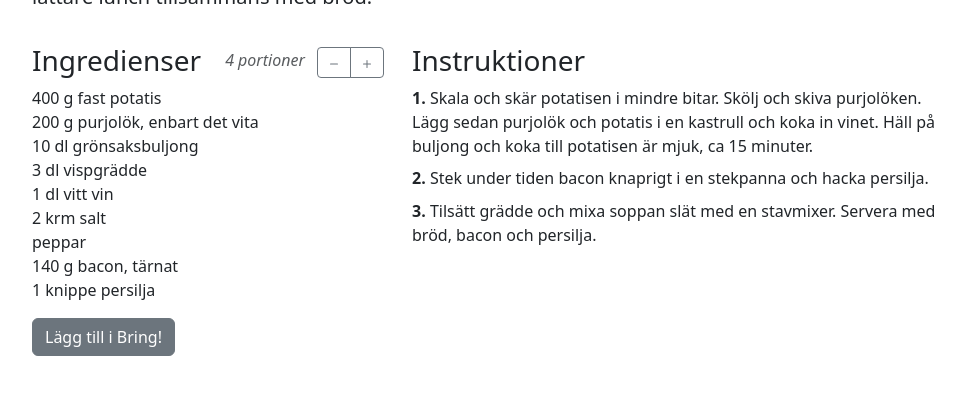
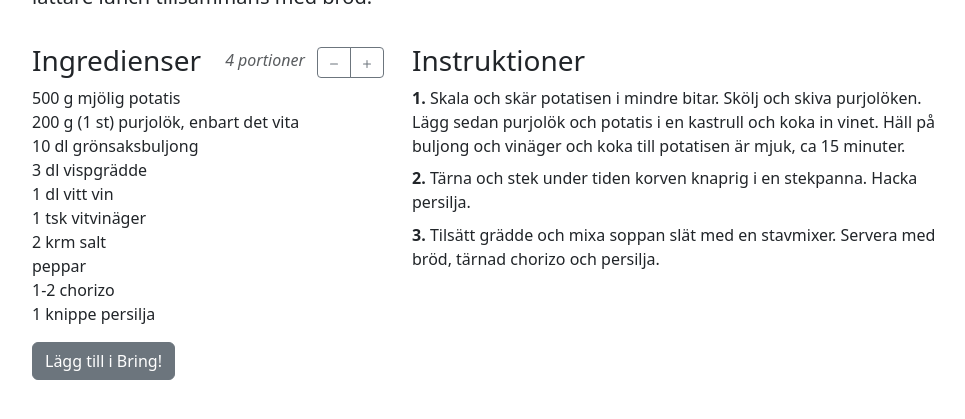
Before and after one commit to jolars/recipes, a Jekyll site: the page built from _recipes/potatis-och-purjolokssoppa.md, in a window 1280 px wide, cut to the strip 184-603 px from the top of the page. Shown: the whole strip, without its empty margins (145-1110 px from the left). Built offline with Jekyll 4.4.1, drawn with Linux system fonts in a browser that asks for light colours.

Commit message:
recipes: use starchy potatoes, replace bacon with chorizo

```diff
--- a/_recipes/potatis-och-purjolokssoppa.md
+++ b/_recipes/potatis-och-purjolokssoppa.md
@@ -11,20 +11,21 @@ prep_time: PT0M
 cook_time: PT30M
 ingredients:
   main:
-    - 400 g fast potatis
-    - 200 g purjolök, enbart det vita
+    - 500 g mjölig potatis
+    - 200 g (1 st) purjolök, enbart det vita
     - 10 dl grönsaksbuljong
     - 3 dl vispgrädde
     - 1 dl vitt vin
+    - 1 tsk vitvinäger
     - 2 krm salt
     - peppar
-    - 140 g bacon, tärnat
+    - 1-2 chorizo
     - 1 knippe persilja
 ---
 
 1. Skala och skär potatisen i mindre bitar. Skölj och skiva purjolöken. Lägg
    sedan purjolök och potatis i en kastrull och koka in vinet. Häll på buljong
-   och koka till potatisen är mjuk, ca 15 minuter.
-2. Stek under tiden bacon knaprigt i en stekpanna och hacka persilja.
-3. Tilsätt grädde och mixa soppan slät med en stavmixer. Servera med bröd, bacon
-   och persilja.
+   och vinäger och koka till potatisen är mjuk, ca 15 minuter.
+2. Tärna och stek under tiden korven knaprig i en stekpanna. Hacka persilja.
+3. Tilsätt grädde och mixa soppan slät med en stavmixer. Servera med bröd,
+   tärnad chorizo och persilja.
```
